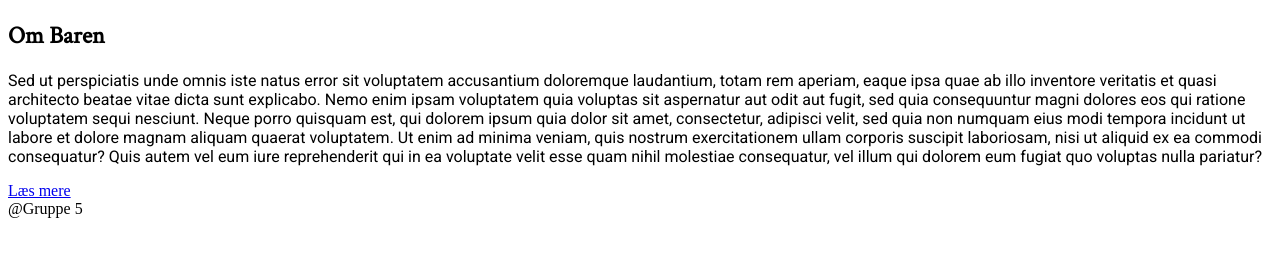
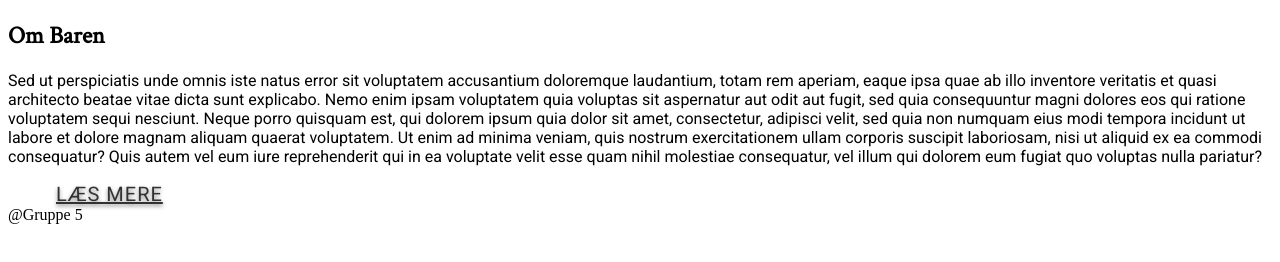
Before and after one commit to jako2889/Redesign_dialegd, a plain HTML site: page index.html in a window 1280 px wide. Drawn offline with Linux system fonts and the light colour scheme.

Commit message:
Læs mere knap css

```diff
--- a/style.css
+++ b/style.css
@@ -8,3 +8,18 @@ p {
     font-family: 'Roboto', sans-serif;
 
 }
+
+/*---------Læs mere knap--------*/
+.btn {
+    background: rgba(#FFFFFF);
+    border-radius: 4px;
+    padding: 20px 48px;
+    opacity: 0.8;
+    color: black;
+    font: 20px 'Roboto', sans-serif;
+    text-shadow: 0px 2px 4px rgba(0, 0, 0, 0.6);
+    text-transform: uppercase;
+    letter-spacing: 1px;
+
+
+}
```
